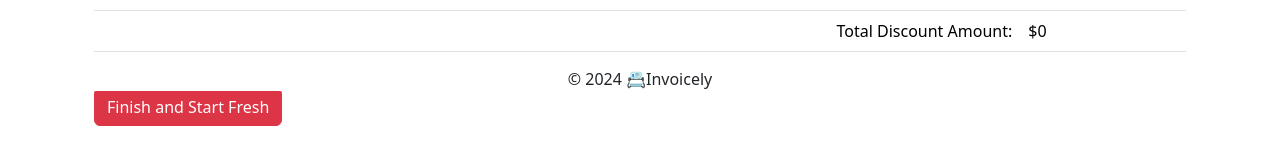
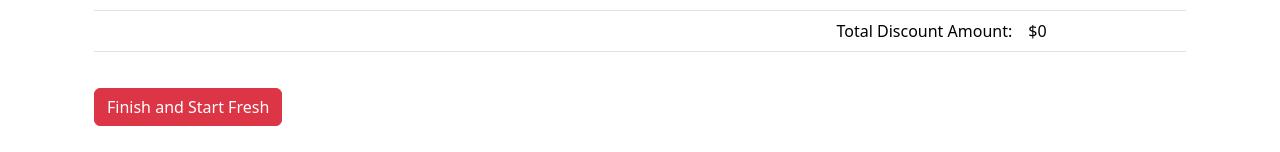
Before and after one commit to abhinabadutta2019/invoice-tax-calculation-frontend-reactjs, a React (Create React App) app: page / in a window 1280 px wide. Shown: the part 709-861 px from the top of the page. Built offline with nearby package versions, Linux system fonts and the light colour scheme; no server answers.

Commit message:
change in footer

```diff
--- a/src/components/InvoiceCreate.js
+++ b/src/components/InvoiceCreate.js
@@ -2,6 +2,7 @@
 import { addInvoice, updateInvoice, getInvoice } from "../services/api";
 import ServiceForm from "./ServiceForm";
 import Footer from "../shared/Footer";
+import FooterTwo from "../shared/FooterTwo";
 
 const InvoiceCreate = () => {
   const [customerName, setCustomerName] = useState("");
@@ -302,7 +303,7 @@
         </button>
       </div>
 
-      <Footer />
+      <FooterTwo />
     </>
   );
 };
--- a/src/components/InvoiceEdit.js
+++ b/src/components/InvoiceEdit.js
@@ -3,6 +3,7 @@
 import { updateInvoice, getInvoice } from "../services/api";
 import ServiceForm from "./ServiceForm";
 import Footer from "../shared/Footer";
+import FooterTwo from "../shared/FooterTwo";
 
 const InvoiceEdit = () => {
   const { id } = useParams();
@@ -251,7 +252,7 @@
         </button>
       </div>
 
-      <Footer />
+      <FooterTwo />
     </>
   );
 };
--- /dev/null
+++ b/src/shared/FooterTwo.js
@@ -0,0 +1,22 @@
+import React from "react";
+
+const FooterTwo = () => {
+  return (
+    <footer
+      className="text-center"
+      style={{
+        position: "relative",
+        bottom: 0,
+        left: 0,
+        width: "100%",
+        backgroundColor: "white",
+      }}
+    >
+      <div className="container">
+        &copy; {new Date().getFullYear()} 📇Invoicely
+      </div>
+    </footer>
+  );
+};
+
+export default FooterTwo;
```
